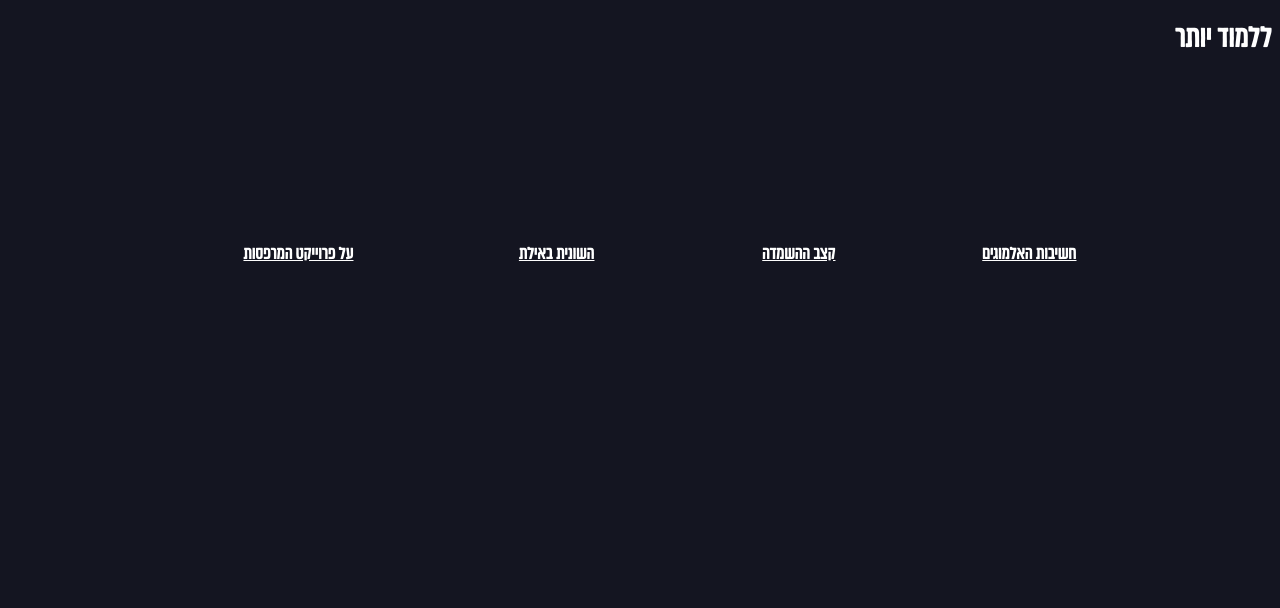
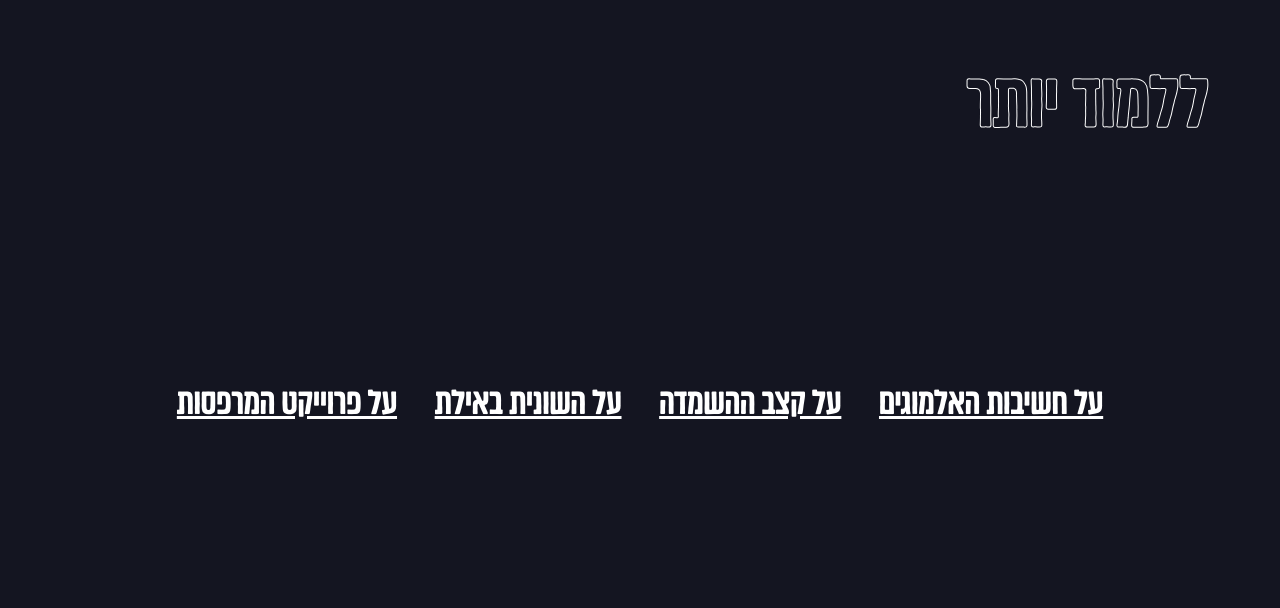
Before and after one commit to ShaharTamir/ReefProject, a Flask app: page / in a window 1280 px wide. Shown: the top 608 px of the page. Run offline with Flask 2, Linux system fonts and the light colour scheme; some libraries are stand-ins or nearby versions.

Commit message:
fix main page css and titles

```diff
--- a/main.py
+++ b/main.py
@@ -9,15 +9,15 @@ Bootstrap(app)
 def learn_more():
     options = [
         {
-            "text": "חשיבות האלמוגים",
+            "text": "על חשיבות האלמוגים",
             "link": "reef_importance"
         },
         {
-            "text": "קצב ההשמדה",
+            "text": "על קצב ההשמדה",
             "link": "rate_of_reef_destruction"
         },
         {
-            "text": "השונית באילת",
+            "text": "על השונית באילת",
             "link": "why_eilat"
         },
         {
--- a/static/css/index.css
+++ b/static/css/index.css
@@ -7,15 +7,18 @@ body {
     direction: rtl;
 }
 
-.options-instructions {
-    position: absolute;
-    font-size: 200%;
-    right: 50%;
-    transform: translate(50%, -50%);
+h1 {
+    margin-top: 5%;
+    margin-right: 5%;
+    font-size: 500%;
+    color: #141521;
+    -webkit-text-stroke-width: 1px;
+    -webkit-text-stroke-color: white;
 }
 
 .options-content {
     padding: 150px;
+    font-size: 200%;
     display: flex;
     justify-content: space-around;
 
```
